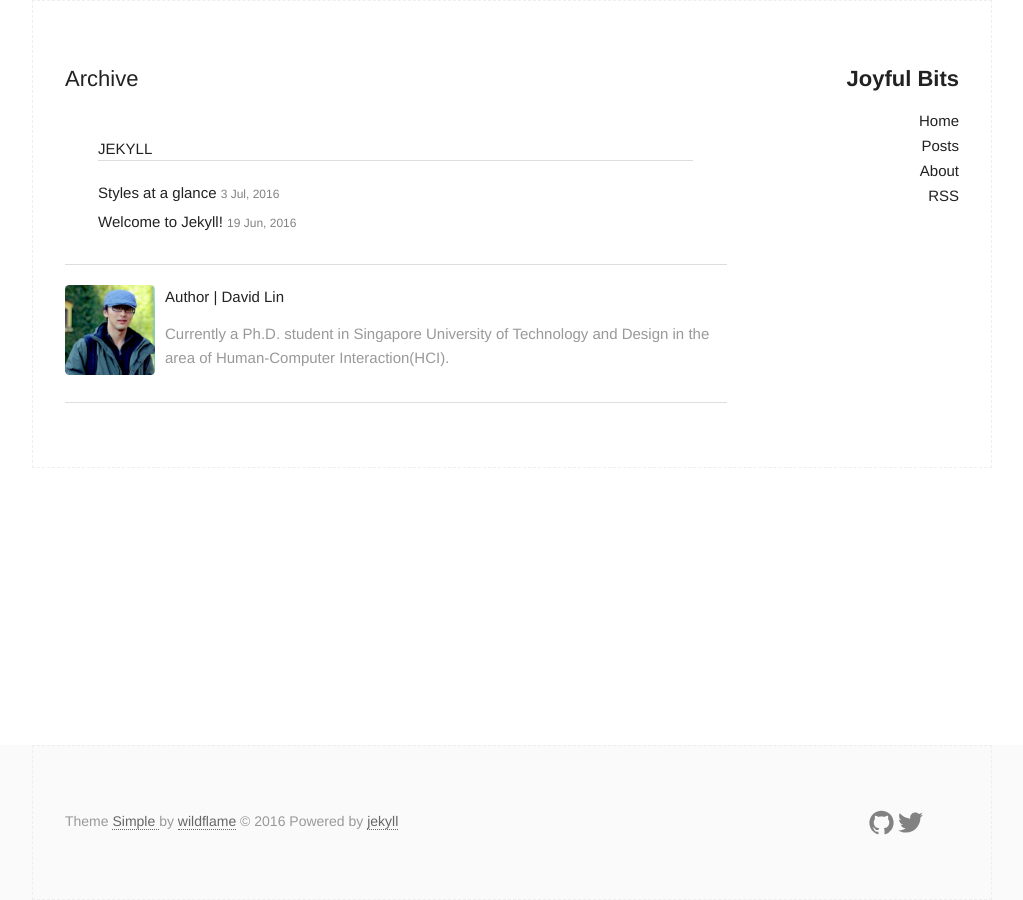
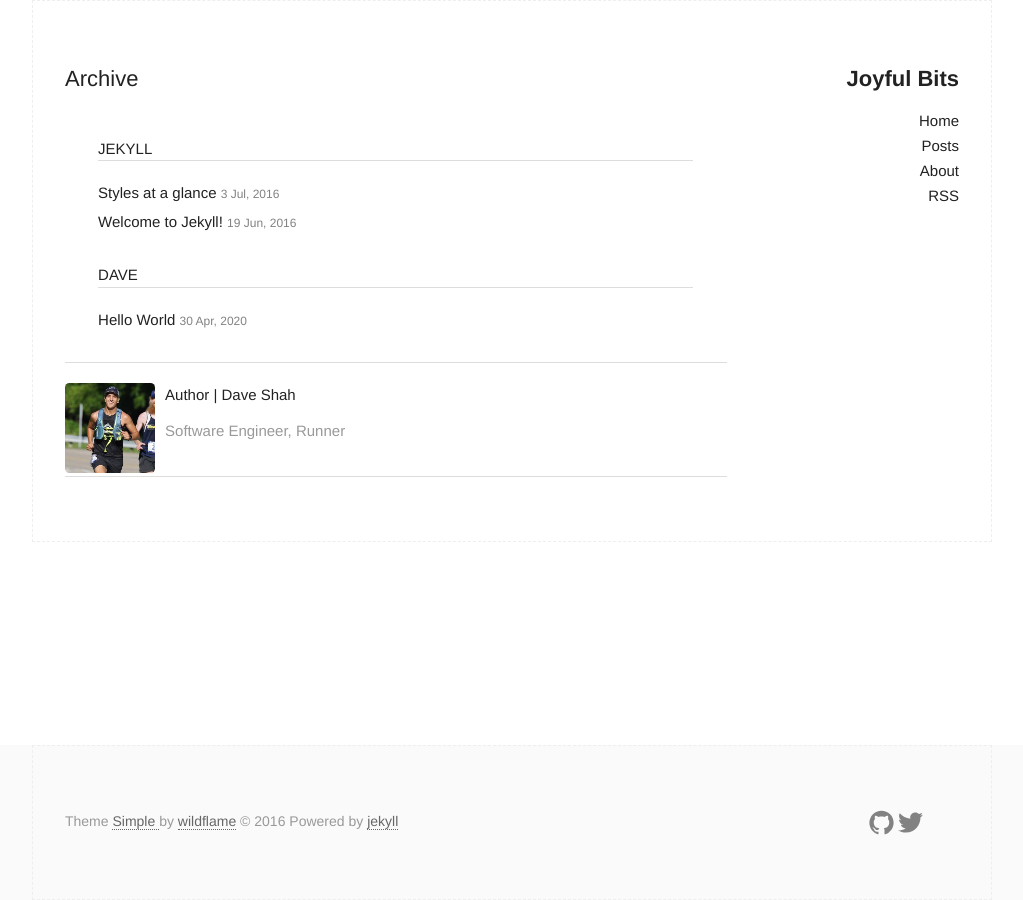
Before and after one commit to daveshah/daveshah.github.io, a Jekyll site: the page built from archive.html, in a window 1280 px wide. Shown: the whole page, without its empty margins (128-1151 px from the left). Built offline with Jekyll 4.4.1, drawn with Linux system fonts in a browser that asks for light colours.

```diff
--- a/_includes/author.html
+++ b/_includes/author.html
@@ -1,9 +1,9 @@
 <section class="author">
-  <div class="authorimage box" style="background: url({{site.baseurl}}/assets/img/Taffy.jpg)"></div>
+  <div class="authorimage box" style="background: url({{site.baseurl}}/assets/img/Dave.jpeg)"></div>
   <div class="authorinfo box">
-    <p>Author | David Lin</p>
+    <p>Author | Dave Shah</p>
     <p class="bio">
-      Currently a Ph.D. student in Singapore University of Technology and Design in the area of Human-Computer Interaction(HCI).
+      Software Engineer, Runner
     </p>
   </div>
 </section>
```
Also changed, not shown: _posts/2020-05-01-hello-world.md (added, +6 -0 lines), about.md (+6 -3 lines), assets/img/Dave.jpeg (added), assets/img/Taffy.jpg (deleted).
